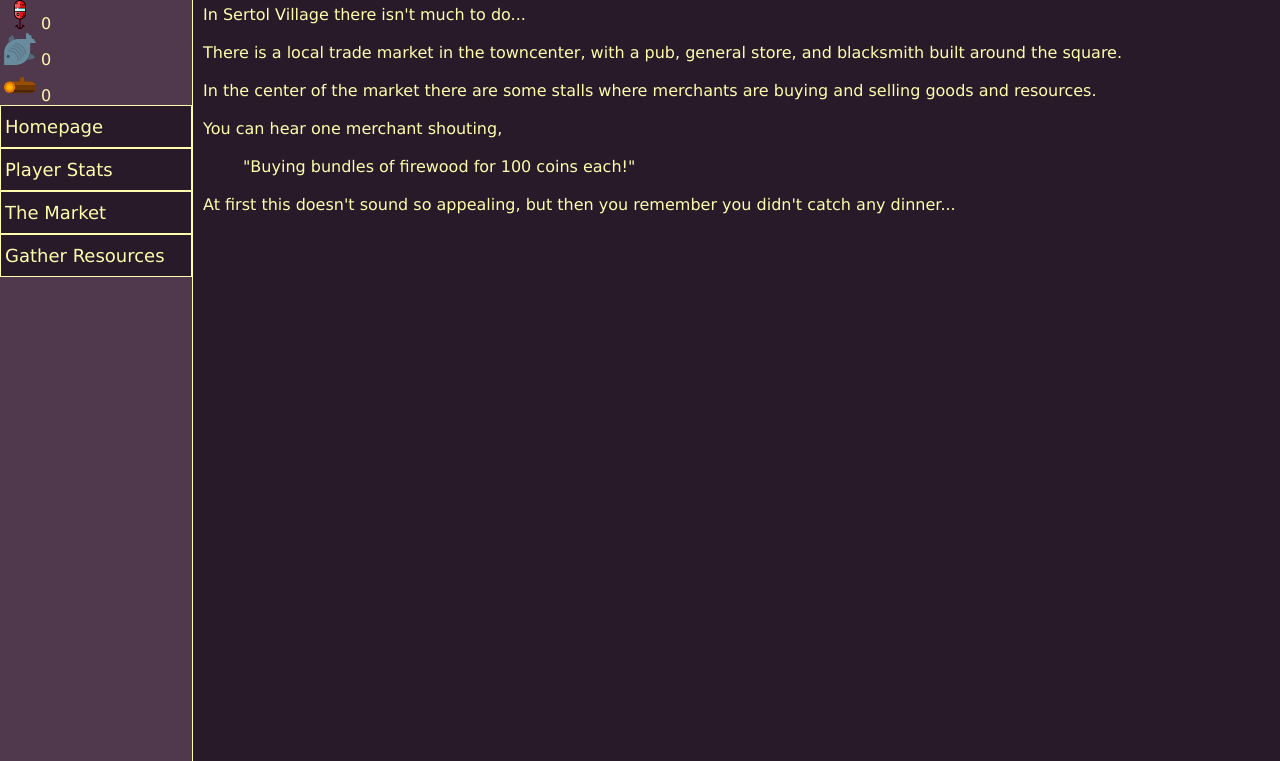
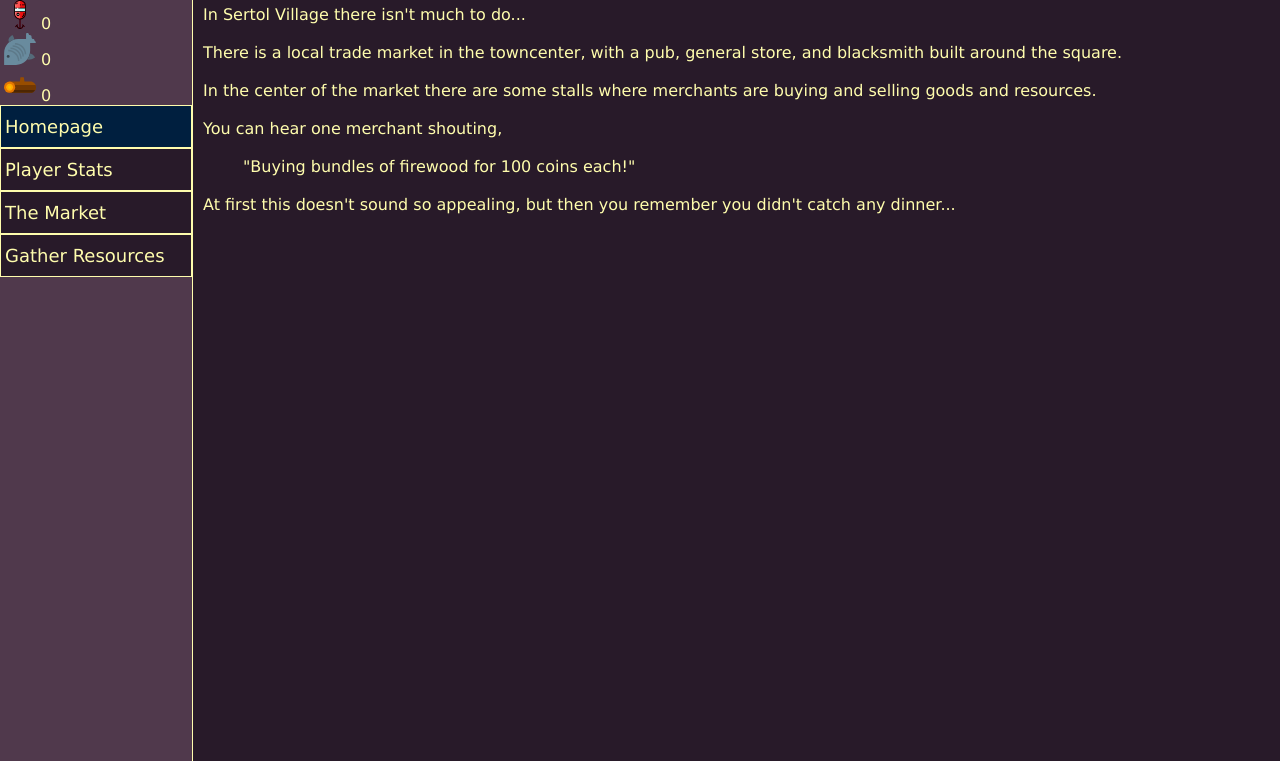
Before and after one commit to JakeWags/Zharekt, a plain HTML site: page gameHome.html in a window 1280 px wide. Shown: the part 39-800 px from the top of the page. Drawn offline with Linux system fonts and the light colour scheme.

Commit message:
added current class for sidebar

```diff
--- a/gameHome.html
+++ b/gameHome.html
@@ -29,7 +29,7 @@
       </section>
 
       <a href="gameHome.html">
-        <div class="navbar">
+        <div class="navbar current">
           Homepage
         </div>
       </a>
--- a/index.css
+++ b/index.css
@@ -128,6 +128,11 @@ body h2 {
   background-color: #50394c;
 }
 
+.sidebar .current {
+  background-color: #001f3f;
+  color: #fffdad;
+}
+
 .sidebar h2, .resources p {
   padding: 0;
   margin: 0;
```
Also changed, not shown: market/market.html (+1 -1 lines), playerStats.html (+1 -1 lines), resourceGathering/gather.html (+1 -1 lines).
